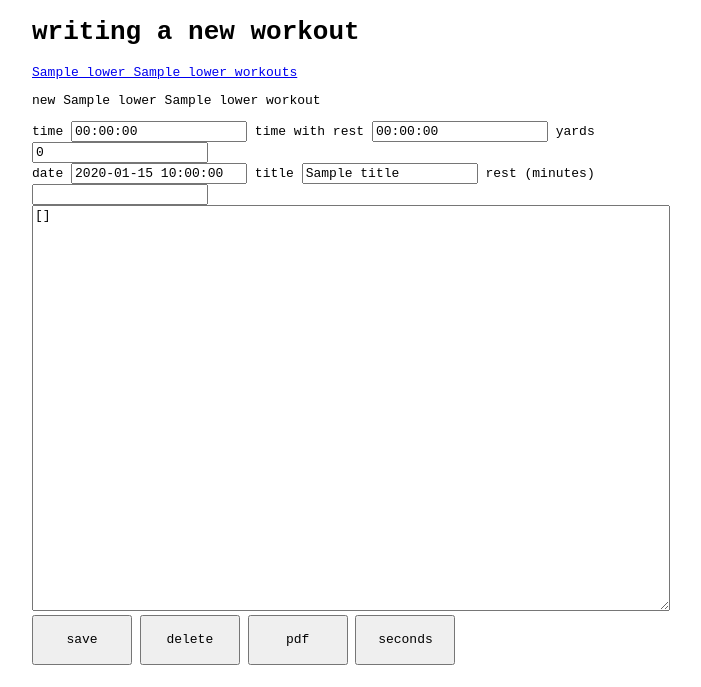
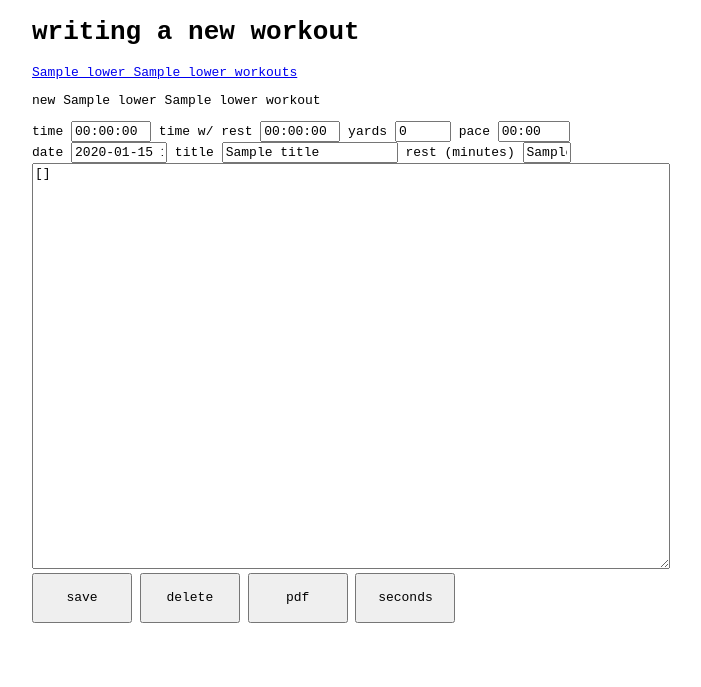
Before and after one commit to bwhybel/workout, a Flask app: template templates/workout_writer.html in a window 1280 px wide. Shown: the part 23-710 px from the top of the page, without its empty margins (292-993 px from the left). Run offline with Flask 2, Linux system fonts and the light colour scheme; the template is opened without the code that fills it: most values are stand-ins (such as "Sample title", 1, 10 or a date in 2020); some libraries are stand-ins or nearby versions.

Commit message:
adding some more features

```diff
--- a/app.py
+++ b/app.py
@@ -198,7 +198,7 @@ def workouts(group_id):
 
   workouts_data = list(
     get_container_workouts().query_items(
-      query='SELECT w.id, w.date, w.title FROM workouts w WHERE w.group_id = \'{}\' ORDER BY w.date'.format(group_id),
+      query='SELECT w.id, w.date, w.title, w.distance FROM workouts w WHERE w.group_id = \'{}\' ORDER BY w.date'.format(group_id),
       enable_cross_partition_query=True
     )
   )
@@ -224,6 +224,7 @@ def workout(group_id):
       'title': request.form.get('title'),
       'rest_interval': request.form.get('rest_interval'),
       'date': request.form.get('date'),
+      'distance': request.form.get('total_yards'),
       'workout_text': request.form.get('workout_text')
     }
   )
--- a/templates/workout_writer.html
+++ b/templates/workout_writer.html
@@ -12,17 +12,19 @@
   <label for='id' style='display: none;'>id</label>
   <input type='text' id='id' name='id' style='display: none;' value='{{ id }}'>
   <label for='total_time'>time</label>
-  <input type='text' id='total_time' name='total_time'>
-  <label for='total_time_with_rest'>time with rest</label>
-  <input type='text' id='total_time_with_rest' name='total_time_with_rest'>
+  <input type='text' id='total_time' name='total_time' maxlength="8" size="8">
+  <label for='total_time_with_rest'>time w/ rest</label>
+  <input type='text' id='total_time_with_rest' name='total_time_with_rest' maxlength="8" size="8">
   <label for='total_yards'>yards</label>
-  <input type='text' id='total_yards' name='total_yards'><br />
+  <input type='text' id='total_yards' name='total_yards' maxlength="5" size="5">
+  <label for='last_pace'>pace</label>
+  <input type='text' id='last_pace' name='last_pace' maxlength="7" size="7"><br />
   <label for='date'>date</label>
-  <input type='text' pattern="\d\d\d\d-\d\d-\d\d" id='date' name='date' value='{{ date or today }}'>
+  <input type='text' pattern="\d\d\d\d-\d\d-\d\d" id='date' name='date' value='{{ date or today }}'  maxlength="10" size="10">
   <label for='title'>title</label>
   <input type='text' id='title' name='title' value='{{ title }}'>
   <label for='rest_interval'>rest (minutes)</label>
-  <input type='number' id='rest_interval' name='rest_interval' value='{{ rest_interval or 2 }}'><br />
+  <input type='text' pattern="\d*" maxlength="4" size="4" id='rest_interval' name='rest_interval' value='{{ rest_interval or 2 }}'><br />
   <textarea id='workout' name='workout_text' style='width: 100%;height: 50vh' rows='50' onkeyup='process(event, this)'>{{ workout_text }}</textarea><br />
   <input type="submit" style="width: 100px;height: 50px" value="save">
 </form>
@@ -62,6 +64,15 @@
       data -= minutes * 60;
       let seconds = data;
       return hours.toString().padStart(2, '0') + ":" + minutes.toString().padStart(2, '0') + ":" + seconds.toString().padStart(2, '0');
+  }
+
+  const timeToShortString = (data) => {
+    let hours = Math.floor(data / 3600);
+    data -= hours * 3600;
+    let minutes = Math.floor(data / 60);
+    data -= minutes * 60;
+    let seconds = Math.round(data * 10.0) / 10.0;
+    return minutes.toString().padStart(2, '0') + ":" + seconds.toString().padStart(2, '0');
   }
 
   const timeToInt = (data) => {
@@ -107,7 +118,8 @@
           "yards": 0,
           "time": 0,
           "rest": 0,
-          "sets": []
+          "sets": [],
+          "pace_seconds": 0
       };
       currentRounds = 1;
       let currentSet = {
@@ -116,6 +128,8 @@
           rounds: 1
       };
       let tooLong = false;
+
+      pace_seconds = 0
       data.forEach(line => {
           if (setLine.test(line)) {
               let array = setLine.exec(line);
@@ -123,6 +137,7 @@
               let dis = parseInt(array[4], 10);
               let int = array[5];
               let des = array[6];
+              pace_seconds = (timeToInt(int) * 1.0) / dis * 100.0;
               info.yards += currentRounds * rep * dis;
               info.time += currentRounds * rep * timeToInt(int);
               let currentLine = {
@@ -139,6 +154,7 @@
               let dis = parseInt(array[1], 10);
               let int = array[2];
               let des = array[3];
+              pace_seconds = (timeToInt(int) * 1.0) / dis * 100.0;
               info.yards += currentRounds * dis;
               info.time += currentRounds * timeToInt(int);
               let currentLine = {
@@ -205,6 +221,7 @@
           currentSet.rounds = currentRounds;
           info.sets.push(currentSet);
       }
+      info.pace_seconds = pace_seconds
       globalInfo = info;
       if (tooLong) {
           document.getElementById("workout").style.color = "red";
@@ -246,6 +263,7 @@
       document.getElementById('total_yards').value = info.yards;
       document.getElementById('total_time').value = timeToString(info.time);
       document.getElementById('total_time_with_rest').value = timeToString(info.time + info.rest);
+      document.getElementById('last_pace').value = timeToShortString(info.pace_seconds)
   }
 
   process()
--- a/templates/workouts_view.html
+++ b/templates/workouts_view.html
@@ -4,7 +4,7 @@
 <p>{{ team_name.lower() }} {{ group_name.lower() }} workouts <a href={{ url_for('write_workout', group_id=group_id) }}>new</a></p>
 <ul>
   {% for workout in workouts %}
-  <li><a href={{ url_for('write_workout_id', id=workout['id']) }}>{{ workout['date'] }} {{ workout['title'].lower() }}</a></li>
+  <li><a href={{ url_for('write_workout_id', id=workout['id']) }}>{{ workout['date'] }} {{ workout['title'].lower() }} ({{ workout['distance'] }})</a></li>
   {% endfor %}
 </ul>
 {% endblock %}
```
